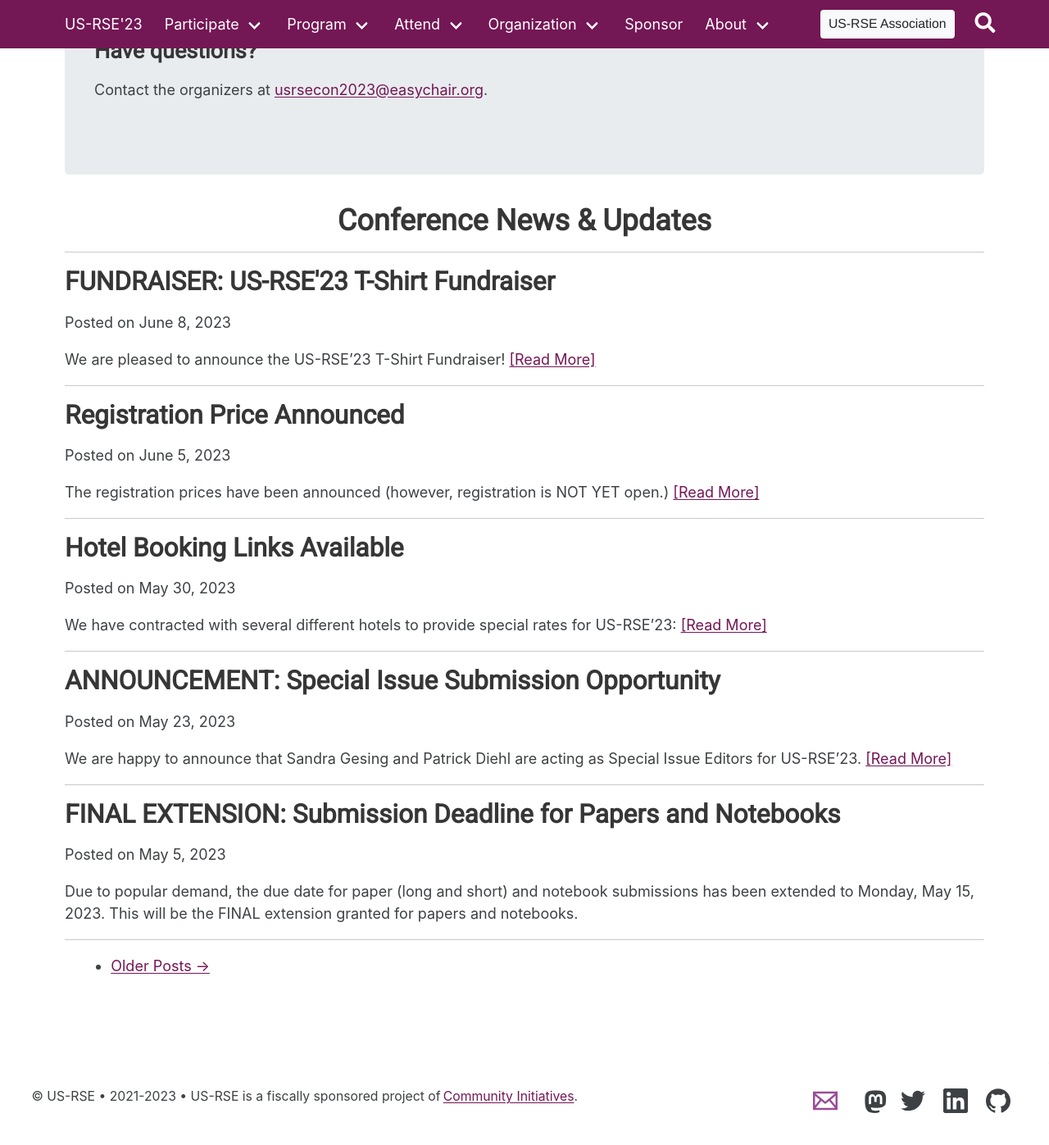
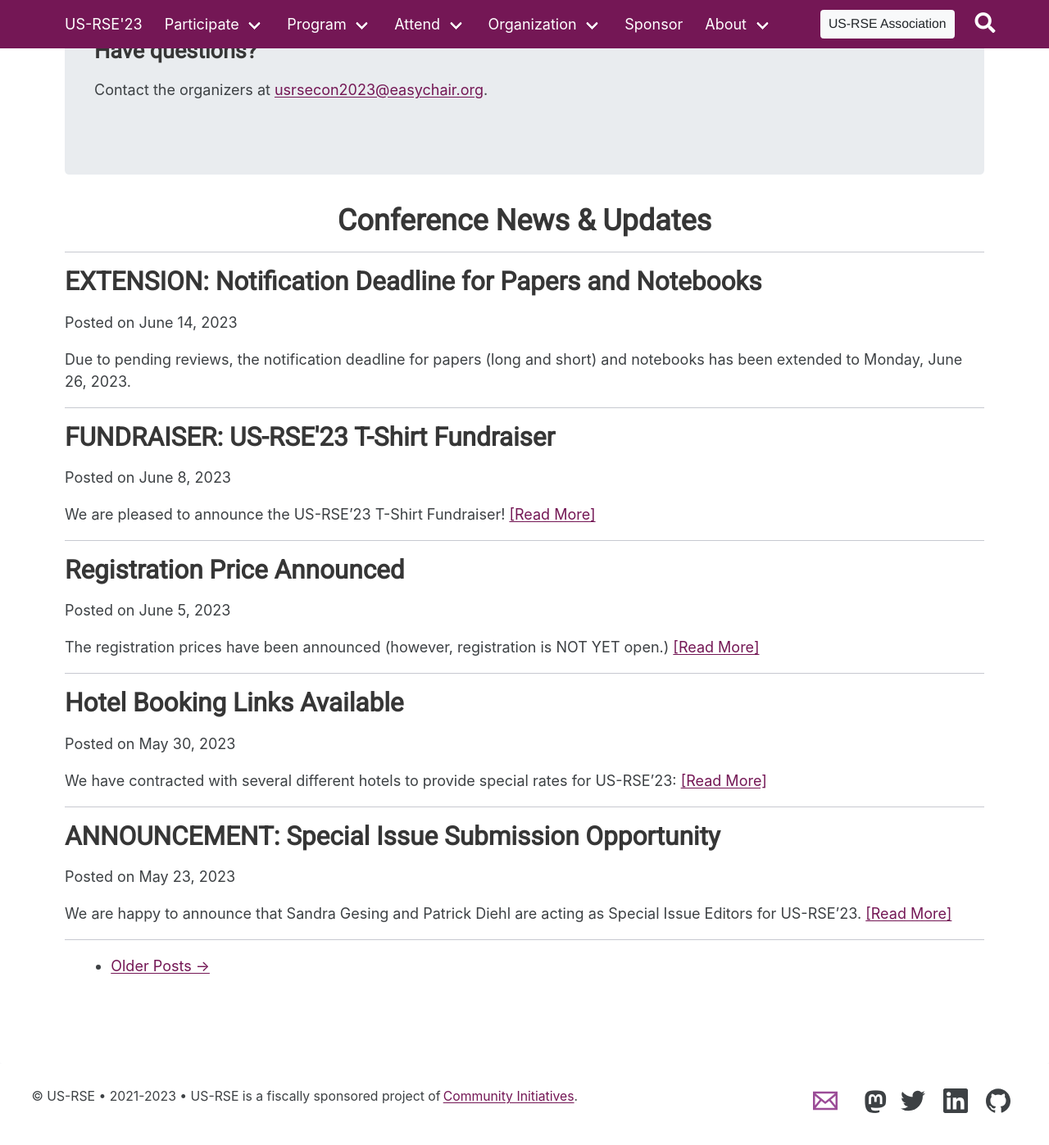
Before and after one commit to USRSE/usrse23, a Jekyll site: the page built from index.html, in a window 1280 px wide and 1400 px high, scrolled down 1998 px. Shown: the top 1397 px of the window at 82% size. Built offline with Jekyll 4.4.1, drawn with Linux system fonts in a browser that asks for light colours; the list of posts is cut into pages by our own code; a style sheet for code colours, icons or effects is not loaded.

Commit message:
Extend paper notification deadline

```diff
--- /dev/null
+++ b/_posts/2023-06-14-extend-papers-notification-final.md
@@ -0,0 +1,9 @@
+---
+layout: post
+title: "EXTENSION: Notification Deadline for Papers and Notebooks"
+date: 2023-06-14
+tags:
+---
+
+Due to pending reviews, the notification deadline for papers (long and short) and notebooks
+has been extended to **Monday, June 26, 2023**.
--- a/pages/about/dates.md
+++ b/pages/about/dates.md
@@ -15,7 +15,7 @@
 - **Notification of authors for workshops, tutorials, and BoFs**: Wednesday, May 3, 2023
 - **Papers / Notebooks due**: Monday, May 15, 2023 - **EXTENDED**
 - **Registration opens**: Monday, May 15, 2023 (_estimated_)
-- **Notification of authors for papers / notebooks**: Monday, June 19, 2023
+- **Notification of authors for papers / notebooks**: Monday, June 26, 2023
 - **Poster / Talk abstracts due**: Monday, June 19, 2023
 - **Registration for authors of workshops, tutorials, BoFs, and papers/notebooks**: mid-July 2023
 - **Camera-ready papers / notebooks due**: Monday, July 3, 2023
```
Also changed, not shown: pages/participate/participate.md (+3 -3 lines).
